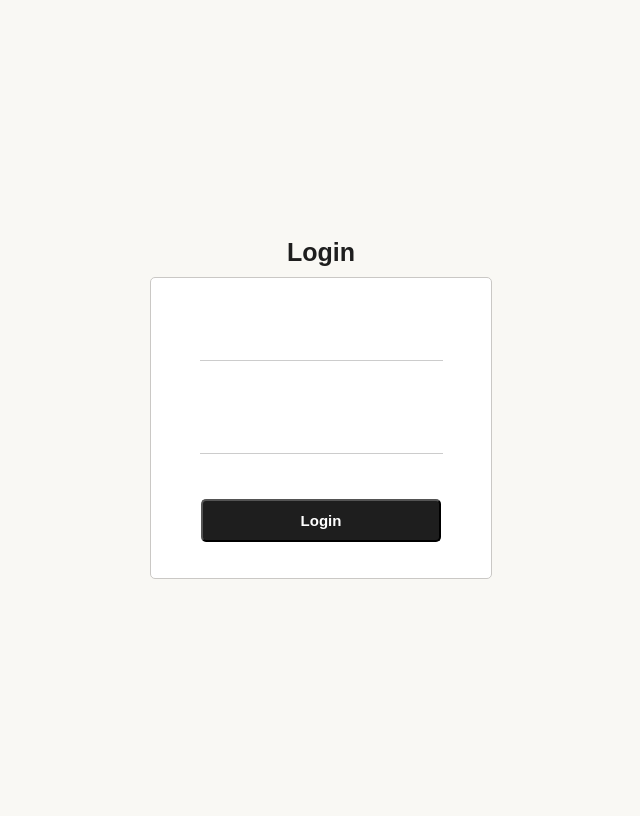
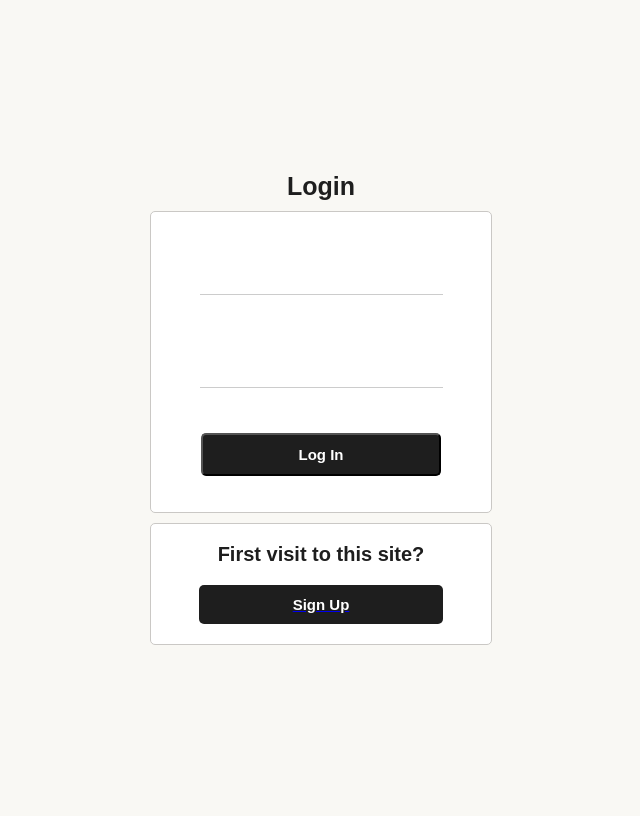
Before and after one commit to hyung000620/django_2ne1, a Django app: page /login/ in a window 1280 px wide. Shown: the whole page, without its empty margins (327-967 px from the left). Run offline with Django 4.2, Linux system fonts and the light colour scheme; parts of the project's set-up code (start-up, migrations or seed data) failed here and were passed over.

Commit message:
[Update]:

```diff
--- a/project/app/templates/user/login.html
+++ b/project/app/templates/user/login.html
@@ -5,11 +5,12 @@
     <meta charset="UTF-8">
     <meta name="viewport" content="width=device-width, initial-scale=1.0">
     <title>Login</title>
-    <link rel="stylesheet" href="{% static 'css/login.css' %}">
+    <link rel="stylesheet" href="{% static 'css/login.css' %}?{% now 'U' %}">
 </head>
 <body>
     <div>
         <div class='login_text'>Login</div>
+        <!-- {% url 'admin' %} 로그인 시 login논리처리 페이지로 넘겨줘야함 -->
         <form class="login_form" method="POST" action="{% url 'admin' %}">
             {% csrf_token %}
             <div class="input_box">
@@ -18,8 +19,12 @@
             <div class="input_box">
                 <input type="password" name="password">
             </div>
-            <button class="login_btn" type="submit"><span class="login_btn_text">Login</span></button>
+            <button class="login_btn" type="submit"><span class="login_btn_text">Log In</span></button>
         </form>
+        <div class="signin_form">
+            <div class='sign_text'>First visit to this site?</div>
+            <a class="signup_btn" href="{% url 'signup' %}" ><span class="login_btn_text">Sign Up</span></a>
+        </div>
     </div>
 </body>
 </html>
```
